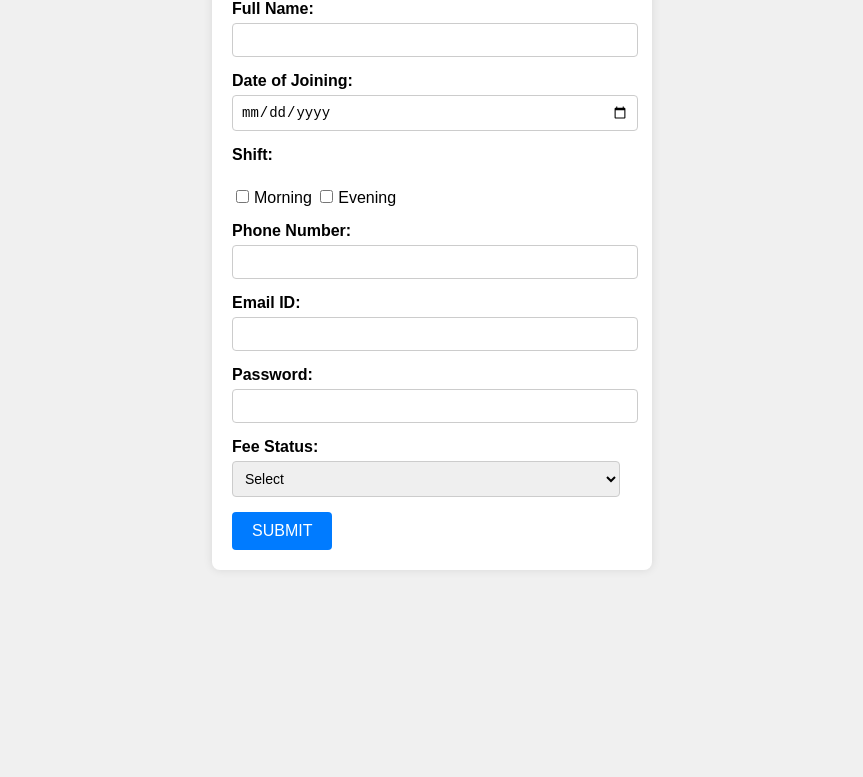
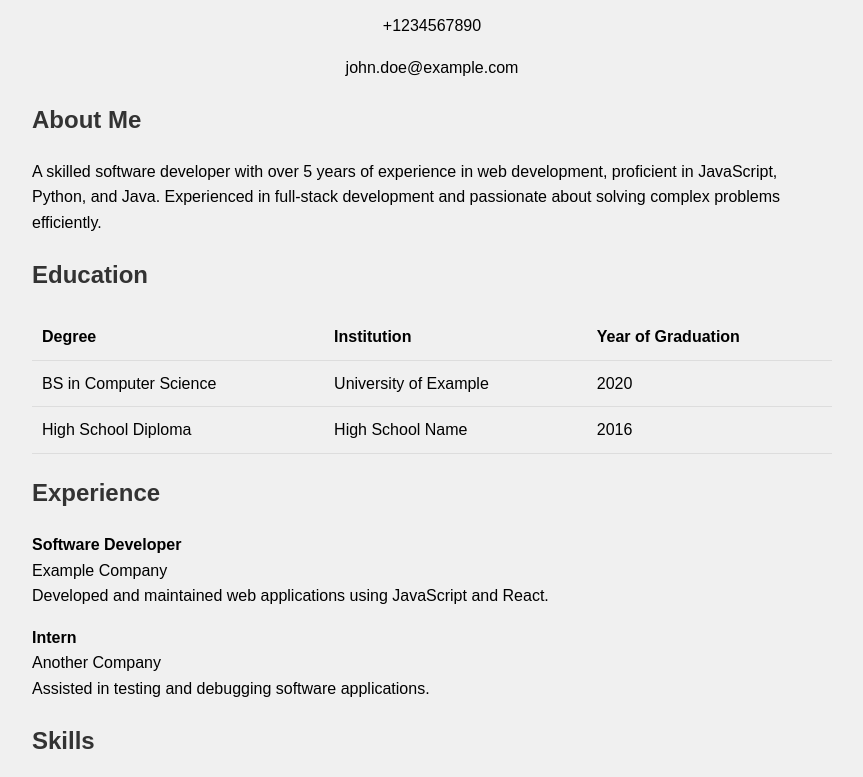
Before and after one commit to Rohitbhakuni88/for-fun, a plain HTML site: page exam.html in a window 1280 px wide. Shown: the part 159-936 px from the top of the page, without its empty margins (208-1071 px from the left). Before the commit the page ends 800 px from the top, so only its background shows below. Drawn offline with Linux system fonts and the light colour scheme.

Commit message:
Update exam.html

```diff
--- a/exam.html
+++ b/exam.html
@@ -3,109 +3,108 @@
 <head>
 <meta charset="UTF-8">
 <meta name="viewport" content="width=device-width, initial-scale=1.0">
-    <title>Web Tech Workshop Registration</title>
+<title>Resume Example</title>
 <style>
   body {
     font-family: Arial, sans-serif;
-            background-color: #f0f0f0; /* Light grey background */
-            display: flex;
-            justify-content: center;
-            align-items: center;
-            height: 100vh;
-            margin: 0;
+    line-height: 1.6;
+    max-width: 800px;
+    margin: 0 auto;
+    padding: 20px;
+    background-color: #f0f0f0;
   }
-
-        .container {
-            background-color: white;
-            padding: 20px;
-            border-radius: 8px;
-            box-shadow: 0 0 10px rgba(0, 0, 0, 0.1); /* Soft shadow effect */
-            width: 400px;
-            max-width: 90%;
+  header {
+    text-align: center;
+    margin-bottom: 20px;
   }
-
-        .form-group {
-            margin-bottom: 15px;
+  h1, h2 {
+    color: #333;
   }
-
-        label {
-            font-weight: bold;
-            display: block;
-            margin-bottom: 5px;
+  table {
+    width: 100%;
+    border-collapse: collapse;
+    margin-bottom: 20px;
   }
-
-        input[type="text"],
-        input[type="date"],
-        input[type="tel"],
-        input[type="email"],
-        input[type="password"],
-        select {
-            width: calc(100% - 12px); /* Adjust for padding */
-            padding: 8px;
-            border: 1px solid #ccc;
-            border-radius: 4px;
-            font-size: 14px;
+  th, td {
+    padding: 10px;
+    text-align: left;
+    border-bottom: 1px solid #ddd;
   }
-
-        input[type="checkbox"] {
-            margin-right: 5px;
-        }
-
-        button[type="submit"] {
-            background-color: #007bff; /* Blue submit button */
-            color: white;
-            border: none;
-            padding: 10px 20px;
-            border-radius: 4px;
-            cursor: pointer;
-            font-size: 16px;
-        }
-
-        button[type="submit"]:hover {
-            background-color: #0056b3; /* Darker blue on hover */
+  .about-me, .experience, .skills, .certifications {
+    margin-bottom: 20px;
   }
 </style>
 </head>
 <body>
-    <div class="container">
-        <h2>Web Tech Workshop Registration</h2>
-        <form>
-            <div class="form-group">
-                <label for="fullname">Full Name:</label>
-                <input type="text" id="fullname" name="fullname" required>
-            </div>
-            <div class="form-group">
-                <label for="date">Date of Joining:</label>
-                <input type="date" id="date" name="date" required>
-            </div>
-            <div class="form-group">
-                <label>Shift:</label><br>
-                <input type="checkbox" id="morning" name="shift" value="morning">Morning
+  <header>
+    <h1>John Doe</h1>
+    <h2>Software Developer</h2>
+    <p>+1234567890</p>
+    <p>john.doe@example.com</p>
+  </header>
 
-                <input type="checkbox" id="evening" name="shift" value="evening">Evening
-            </div>
-            <div class="form-group">
-                <label for="phone">Phone Number:</label>
-                <input type="tel" id="phone" name="phone" required>
-            </div>
-            <div class="form-group">
-                <label for="email">Email ID:</label>
-                <input type="email" id="email" name="email" required>
-            </div>
-            <div class="form-group">
-                <label for="password">Password:</label>
-                <input type="password" id="password" name="password" required>
-            </div>
-            <div class="form-group">
-                <label for="feestatus">Fee Status:</label>
-                <select id="feestatus" name="feestatus" required>
-                    <option value="">Select</option>
-                    <option value="paid">Paid</option>
-                    <option value="pending">Pending</option>
-                </select>
-            </div>
-            <button type="submit">SUBMIT</button>
-        </form>
-    </div>
+  <section class="about-me">
+    <h2>About Me</h2>
+    <p>A skilled software developer with over 5 years of experience in web development, proficient in JavaScript, Python, and Java. Experienced in full-stack development and passionate about solving complex problems efficiently.</p>
+  </section>
+
+  <section class="education">
+    <h2>Education</h2>
+    <table>
+      <thead>
+        <tr>
+          <th>Degree</th>
+          <th>Institution</th>
+          <th>Year of Graduation</th>
+        </tr>
+      </thead>
+      <tbody>
+        <tr>
+          <td>BS in Computer Science</td>
+          <td>University of Example</td>
+          <td>2020</td>
+        </tr>
+        <tr>
+          <td>High School Diploma</td>
+          <td>High School Name</td>
+          <td>2016</td>
+        </tr>
+      </tbody>
+    </table>
+  </section>
+
+  <section class="experience">
+    <h2>Experience</h2>
+    <p><strong>Software Developer</strong><br>Example Company<br>Developed and maintained web applications using JavaScript and React.</p>
+    <p><strong>Intern</strong><br>Another Company<br>Assisted in testing and debugging software applications.</p>
+  </section>
+
+  <section class="skills">
+    <h2>Skills</h2>
+    <p>JavaScript, Python, Java, HTML/CSS, React.js, Node.js, SQL, Git</p>
+  </section>
+
+  <section class="certifications">
+    <h2>Certifications</h2>
+    <table>
+      <thead>
+        <tr>
+          <th>Certification Name</th>
+          <th>Year</th>
+        </tr>
+      </thead>
+      <tbody>
+        <tr>
+          <td>JavaScript Developer Certificate</td>
+          <td>2021</td>
+        </tr>
+        <tr>
+          <td>Python for Data Science</td>
+          <td>2022</td>
+        </tr>
+      </tbody>
+    </table>
+  </section>
+
 </body>
 </html>
```
Lines whose indentation alone changed are shown as unchanged.
